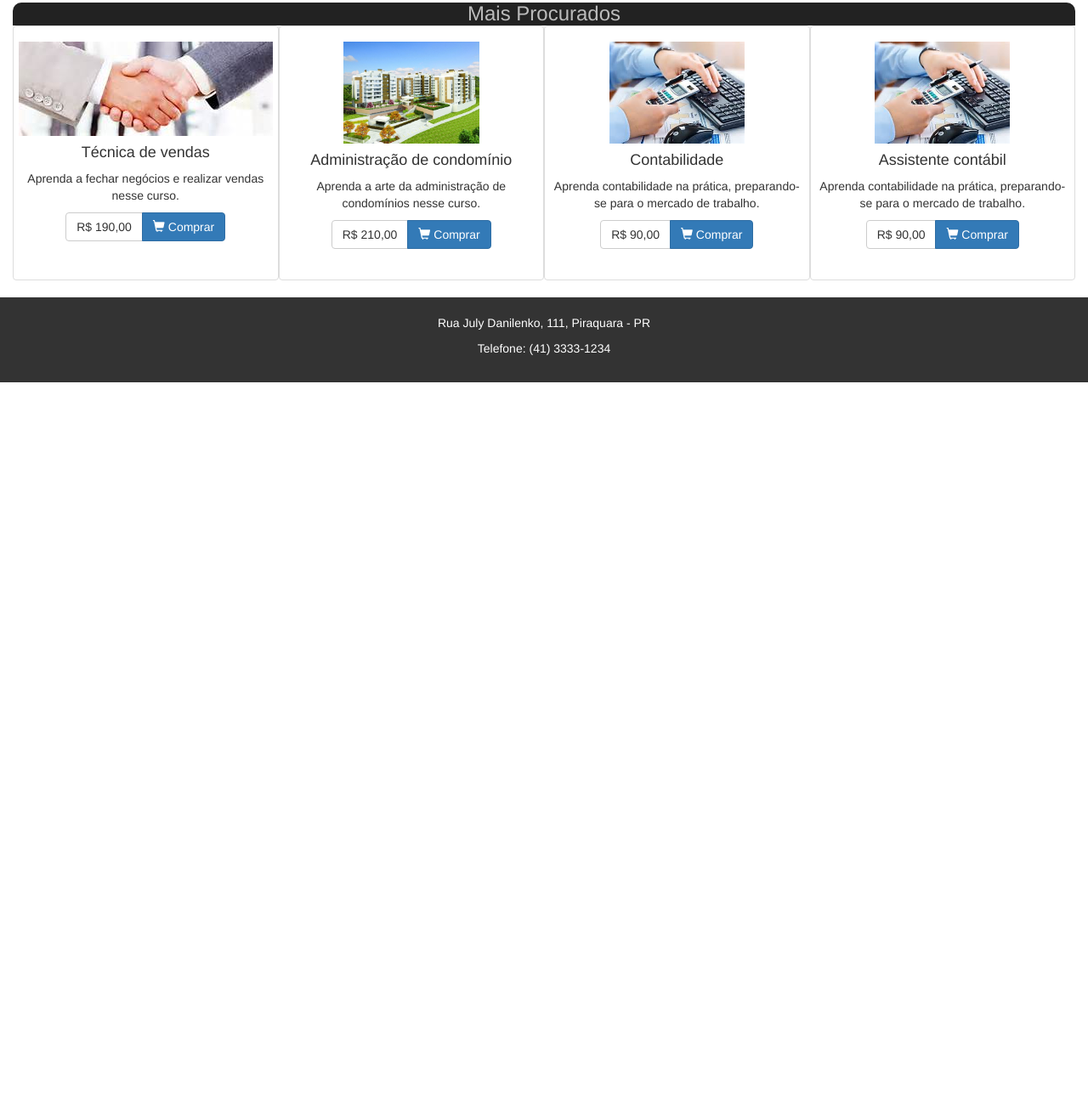
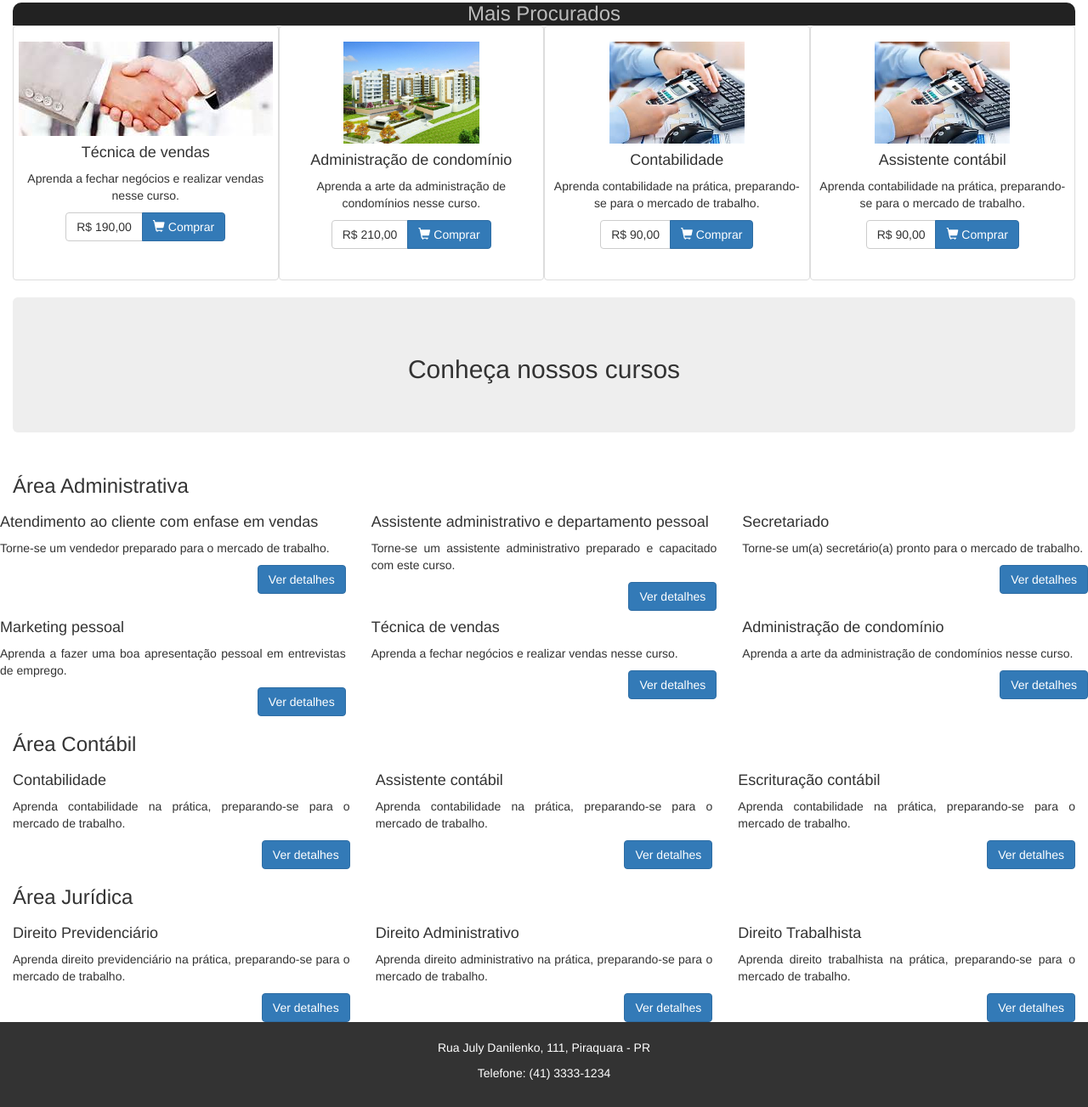
Before and after one commit to jgsi/projeto-ead, a website: page index2.html in a window 1280 px wide. Shown: the part 649-1952 px from the top of the page at 85% size. Before the commit the page ends 1099 px from the top, so only its background shows below. Drawn offline with Linux system fonts and the light colour scheme.

Commit message:
Ajustando pagina index2.html

```diff
--- a/index2.html
+++ b/index2.html
@@ -244,6 +244,7 @@
 						</div>
 					</div>
 				</div>
+
 				<div class="row" >
 					<div id="maisProcurados" class="texto-destaque fundo-invertido titulo-grade-destaque">
 						<h3 class="text-center">Mais Procurados</h3>
@@ -321,10 +322,188 @@
 						</div>
 					</div>
 				</div>
+
+				<div class="row" >
+					<div id="todosCursos" class="jumbotron" >
+						<!-- class="texto-destaque fundo-invertido titulo-grade-destaque" -->
+						<h2 class="text-center">Conheça nossos cursos</h2>
+					</div>
+					<div class="row">
+						<div class="col-xs-12 col-md-12">
+							<h3> Área Administrativa </h3>
+						</div>
+
+						<div class="row">
+							<div class="col-xs-12 col-md-4 text-justify" >
+								<figure>
+									<div>
+										<h4>Atendimento ao cliente com enfase em vendas</h4>
+										<p>Torne-se um vendedor preparado para o mercado de trabalho.</p>
+									</div>
+								</figure>
+
+								<div class="text-right">
+									<a href="#" class="btn btn-primary">
+										Ver detalhes
+									</a>
+								</div>
+							</div>
+
+							<div class="col-xs-12 col-md-4 text-justify">
+								<figure>
+									<div>
+										<h4>Assistente administrativo e departamento pessoal</h4>
+										<p>Torne-se um assistente administrativo preparado e capacitado com este curso.</p>
+									</div>
+								</figure>
+
+								<div class="text-right">
+									<a href="#" class="btn btn-primary">
+										Ver detalhes
+									</a>
+								</div>
+							</div>
+
+							<div class="col-xs-12 col-md-4 text-justify " >
+								<div>
+									<h4>Secretariado</h4>
+									<p>Torne-se um(a) secretário(a) pronto para o mercado de trabalho.</p>
+								</div>
+								<div class="text-right">
+									<a href="#" class="btn btn-primary">
+										Ver detalhes
+									</a>
+								</div>
+							</div>
+						</div>
+
+						<div class="row">
+							<div class="col-xs-12 col-md-4 text-justify">
+									<div>
+										<h4>Marketing pessoal</h4>
+										<p>Aprenda a fazer uma boa apresentação pessoal em entrevistas de emprego.</p>
+									</div>
+									<div class="text-right">
+										<a href="#" class="btn btn-primary">
+											Ver detalhes
+										</a>
+									</div>
+							</div>
+							<div class="col-xs-12 col-md-4 text-justify">
+								<div>
+									<h4>Técnica de vendas</h4>
+									<p>Aprenda a fechar negócios e realizar vendas nesse curso.</p>
+								</div>
+								<div class="text-right">
+									<a href="#" class="btn btn-primary">
+										Ver detalhes
+									</a>
+								</div>
+							</div>
+							<div class="col-xs-12 col-md-4 text-justify" >
+								<div>
+									<h4>Administração de condomínio</h4>
+									<p>Aprenda a arte da administração de condomínios nesse curso.</p>
+								</div>
+								<div class="text-right">
+									<a href="#" class="btn btn-primary">
+										Ver detalhes
+									</a>
+								</div>
+							</div>
+						</div>
+				</div>
+				<div class="row">
+					<div class="col-xs-12 col-md-12">
+						<h3> Área Contábil </h3>
+					</div>
+
+					<div class="col-xs-12 col-md-4 text-justify">
+							<div>
+								<h4>Contabilidade</h4>
+								<p>Aprenda contabilidade na prática, preparando-se para o mercado de trabalho.</p>
+							</div>
+
+						<div class="text-right">
+							<a href="#" class="btn btn-primary">
+								Ver detalhes
+							</a>
+						</div>
+					</div>
+					<div class="col-xs-12 col-md-4 text-justify">
+						<div>
+							<h4>Assistente contábil</h4>
+							<p>Aprenda contabilidade na prática, preparando-se para o mercado de trabalho.</p>
+						</div>
+
+						<div class="text-right">
+							<a href="#" class="btn btn-primary">
+								Ver detalhes
+							</a>
+						</div>
+					</div>
+					<div class="col-xs-12 col-md-4 text-justify">
+						<div>
+							<h4>Escrituração contábil</h4>
+							<p>Aprenda contabilidade na prática, preparando-se para o mercado de trabalho.</p>
+						</div>
+
+						<div class="text-right">
+							<a href="#" class="btn btn-primary">
+								Ver detalhes
+							</a>
+						</div>
+					</div>
+				</div>
+
+				<div class="row">
+					<div class="col-xs-12 col-md-12">
+						<h3> Área Jurídica </h3>
+				</div>
+
+				<div class="col-xs-12 col-md-4 text-justify">
+						<div>
+							<h4>Direito Previdenciário</h4>
+							<p>Aprenda direito previdenciário na prática, preparando-se para o mercado de trabalho.</p>
+						</div>
+
+					<div class="text-right">
+						<a href="#" class="btn btn-primary">
+							Ver detalhes
+						</a>
+					</div>
+				</div>
+				<div class="col-xs-12 col-md-4 text-justify">
+					<div>
+						<h4>Direito Administrativo</h4>
+						<p>Aprenda direito administrativo na prática, preparando-se para o mercado de trabalho.</p>
+					</div>
+
+					<div class="text-right">
+						<a href="#" class="btn btn-primary">
+							Ver detalhes
+						</a>
+					</div>
+				</div>
+				<div class="col-xs-12 col-md-4 text-justify">
+					<div>
+						<h4>Direito Trabalhista</h4>
+						<p>Aprenda direito trabalhista na prática, preparando-se para o mercado de trabalho.</p>
+					</div>
+
+					<div class="text-right">
+						<a href="#" class="btn btn-primary">
+							Ver detalhes
+						</a>
+					</div>
+				</div>
 			</div>
+
 		</div>
-		</div>
-	</main>
+	</div>
+</div>
+</main>
+
 	<footer>
 	    <p>Rua July Danilenko, 111, Piraquara - PR</p>
 	    <p>Telefone: (41) 3333-1234 </p>
```
